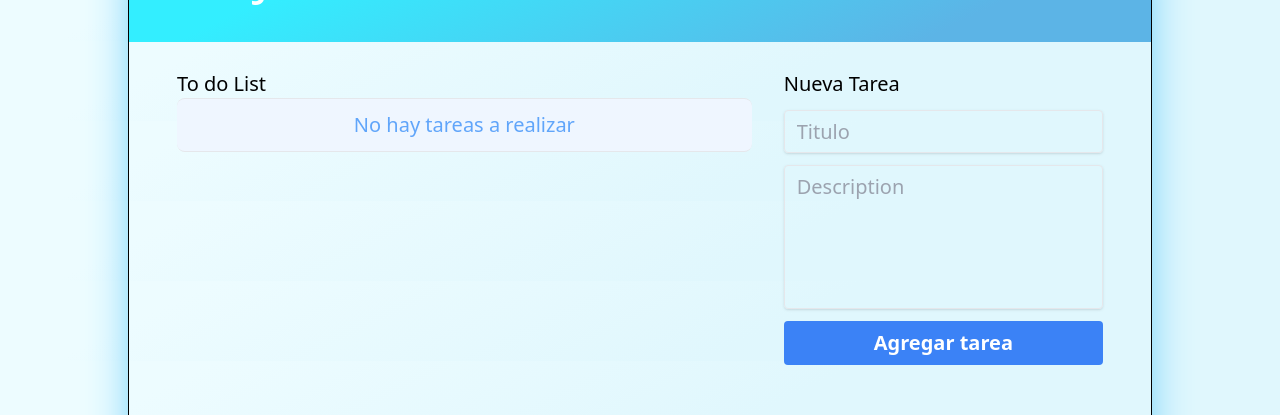
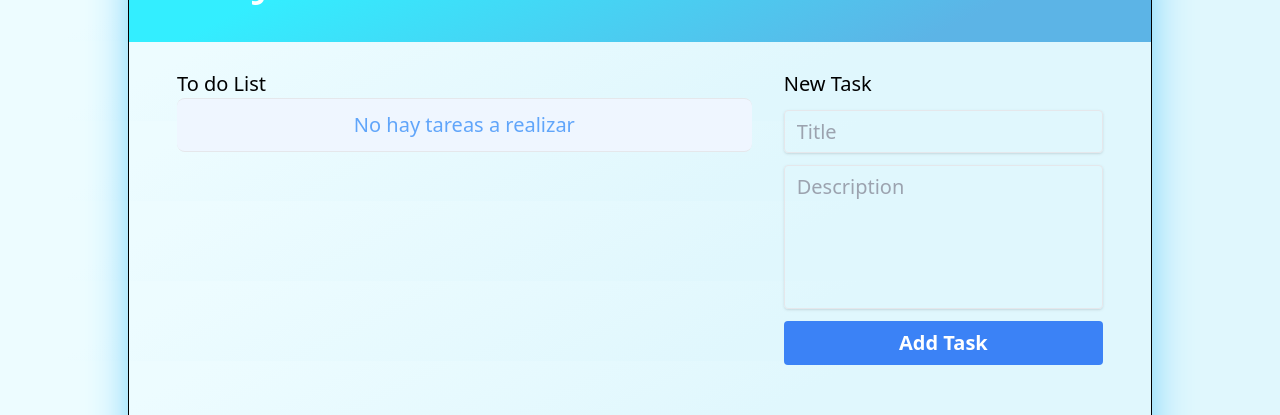
Before and after one commit to jonasojeda/todo-app, a React (Create React App) app: page / in a window 1280 px wide. Shown: the part 199-614 px from the top of the page. Built offline with nearby package versions, Linux system fonts and the light colour scheme.

Commit message:
Change texts to english

```diff
--- a/src/components/TodoForm/TodoForm.jsx
+++ b/src/components/TodoForm/TodoForm.jsx
@@ -34,22 +34,22 @@ const TodoForm = ({todoAdd,todoEdit,todoUpdate,setTodoEdit}) => {
 
     //Agregar tarea
     if(title.trim() === ''){
-      setErrors('Debes indicar un titulo')
+      setErrors('You must indicate a title.')
       return ;
     }
 
     if(description.trim() === ''){
-      setErrors('Debes indicar una descripcion')
+      setErrors('You must provide a description.')
       return ;
     }
 
     if(todoEdit){
       //Actualizar Todo
       todoUpdate(formValues)
-      setSuccessMessage('Tarea actualizada con exito')
+      setSuccessMessage('Task updated successfully.')
     }else{
       todoAdd(formValues);
-      setSuccessMessage('Tarea agregada con exito')
+      setSuccessMessage('Task added successfully.')
       setFormValues(initialFormValues)
 
     }
@@ -67,12 +67,12 @@ const TodoForm = ({todoAdd,todoEdit,todoUpdate,setTodoEdit}) => {
 
   return (
     <div className='w-1/3 max-sm:w-full'>
-        <h1 className='mb-3'>{todoEdit?'Editar tarea':'Nueva Tarea'}</h1>
+        <h1 className='mb-3'>{todoEdit?'Edit Task':'New Task'}</h1>
         <form onSubmit={handleSubmit} className='flex flex-col '>
           <input
             className='bg-transparent shadow appearance-none border rounded w-full py-2 px-3 text-gray-700 leading-tight focus:outline-none focus:shadow-outline'
             type="text"
-            placeholder='Titulo'
+            placeholder='Title'
             value={title}
             name='title'
             onChange={handleInputChange}
@@ -99,7 +99,7 @@ const TodoForm = ({todoAdd,todoEdit,todoUpdate,setTodoEdit}) => {
           }
           <button class="mt-3 bg-blue-500 hover:bg-blue-700 text-white font-bold py-2 px-4 rounded focus:outline-none focus:shadow-outline"
 
-          >{todoEdit?'Actualizar tarea':'Agregar tarea'}
+          >{todoEdit?'Update Task':'Add Task'}
           </button>
 
           {todoEdit &&
@@ -107,7 +107,7 @@ const TodoForm = ({todoAdd,todoEdit,todoUpdate,setTodoEdit}) => {
             class="mt-3 bg-blue-500 hover:bg-blue-700 text-white font-bold py-2 px-4 rounded focus:outline-none focus:shadow-outline"
             onClick={()=>{setTodoEdit(null)}}
             >
-              Cancelar edicion
+              Cancel Edit
             </button>
           }
         </form>
```
